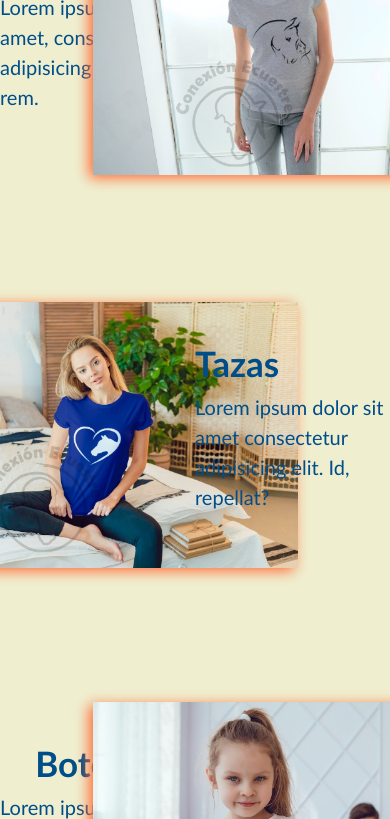
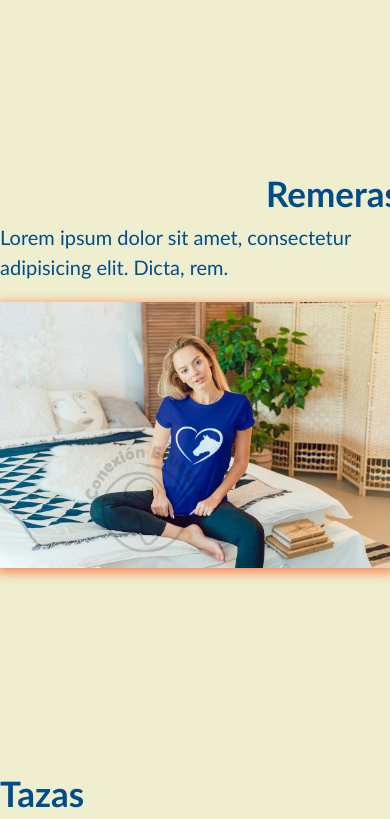
Before and after one commit to LolaAboud/lifestyle-proyecto-coder, a plain HTML site: page index.html in a window 390 px wide. Shown: the part 645-1464 px from the top of the page. Drawn offline with nearby package versions, Linux system fonts and the light colour scheme.

Commit message:
queries-1

```diff
--- a/css/style.css
+++ b/css/style.css
@@ -100,7 +100,7 @@ main h1 {
     font-weight: 200px;
 }
 
-.texto-derecha {
+.texto-derecha-1, .texto-derecha-2 {
     display: flex;
     align-items: end;
 }
@@ -249,3 +249,23 @@ div form div .newsletter {
 }
 
 /**--- MEDIA QUERIES ---*/
+
+@media screen and (max-width: 810px) {
+    .grid-container {
+        grid-template-columns: 1fr;
+    }
+    .texto-derecha-1 {
+        grid-area: 1/1/3;
+    }
+    .imagen-1 {
+        grid-area: 2/0/1;
+    }
+    .imagen-2 {
+        grid-area: 1/1/4;
+    }
+    .texto-izquierda {
+        grid-area: 4/1/3;
+    }
+
+
+}
```
